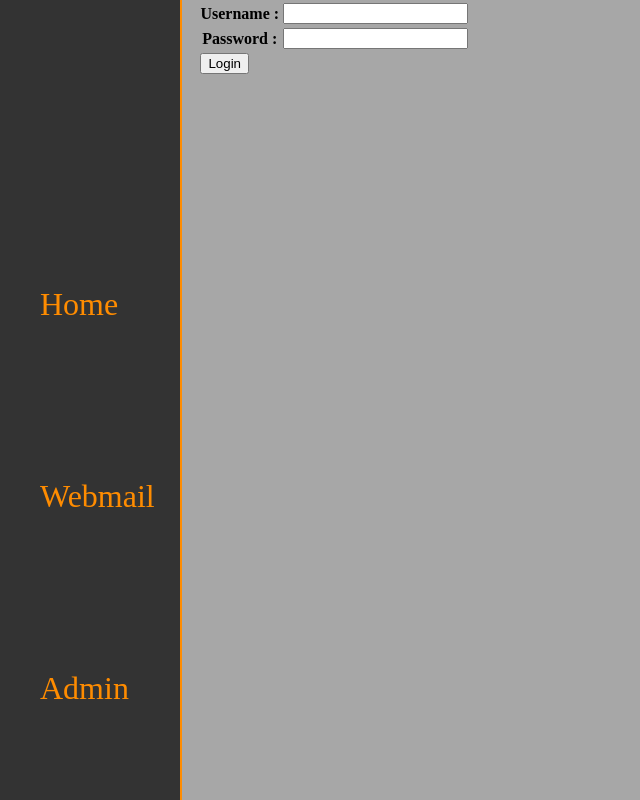
After one commit to DennisdeBest/Linux_project_webmail, a PHP site: page /Webmail/login/loginForm.php in a window 1280 px wide. The commit adds this page. Shown: the whole page, without its empty margins (0-640 px from the left). Run offline with PHP 8.4, Linux system fonts and the light colour scheme.

Commit message:
Login needed to acces admin.php

```diff
--- /dev/null
+++ b/Webmail/login/check_login.php
@@ -0,0 +1,5 @@
+
+    <?php session_start();
+    if($_SESSION['auth'] != "ok")
+        header("Location:http://".$_SERVER['HTTP_HOST']."/Webmail/login/loginForm.php");
+    ?>
--- /dev/null
+++ b/Webmail/login/loginForm.php
@@ -0,0 +1,38 @@
+<!DOCTYPE html>
+<html lang="en">
+<head>
+    <meta charset="UTF-8">
+    <title>Projet Linux</title>
+    <link rel="stylesheet" type="text/css" href="../css.css"/>
+    <?php session_start();
+    ?>
+</head>
+<body>
+<div id="flexContainer">
+    <nav><ul>
+            <li></li>
+            <li><a href="/index.php">Home</a></li>
+            <li><a href="/squirrelmail">Webmail</a></li>
+            <li><a href="/Webmail/admin.php">Admin</a></li>
+        </ul></nav>
+    <div id="content">
+        <form action="processLogin.php" method="POST">
+            <table>
+                <tr>
+                    <th><label>Username : </label></th>
+                    <td><input type="text" id="username" name="username" /></td>
+                </tr>
+                <tr>
+                    <th><label>Password : </label></th>
+                    <td><input type="password" id="pass1" name="pass1"/></td>
+                </tr>
+                    <td><input type="submit" value="Login"></td>
+                </tr>
+            </table>
+        </form>
+
+    </div>
+</div>
+
+</body>
+</html>
```
Also changed, not shown: Webmail/admin.php (+7 -4 lines), Webmail/login/processLogin.php (added, +11 -0 lines), 1 other file.
